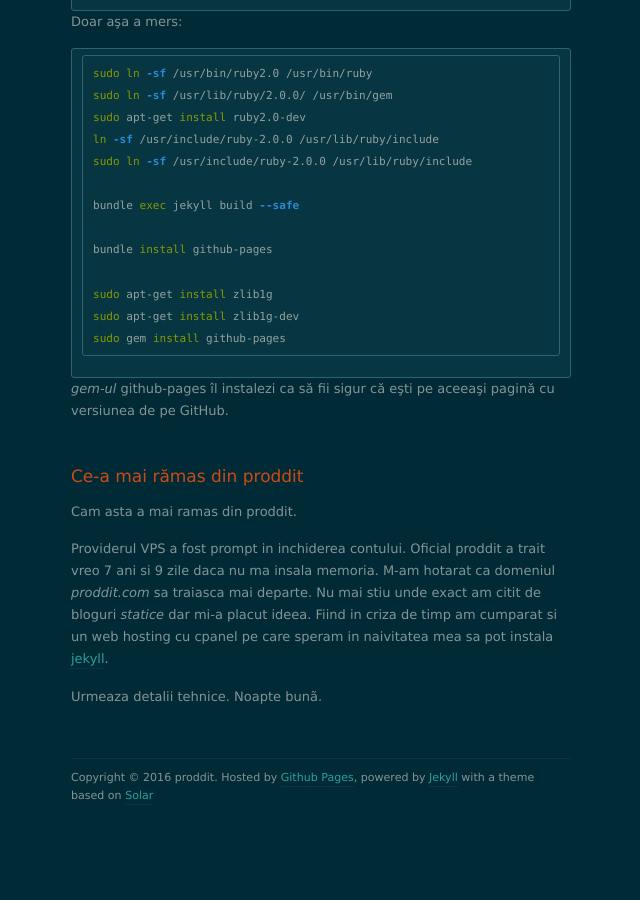
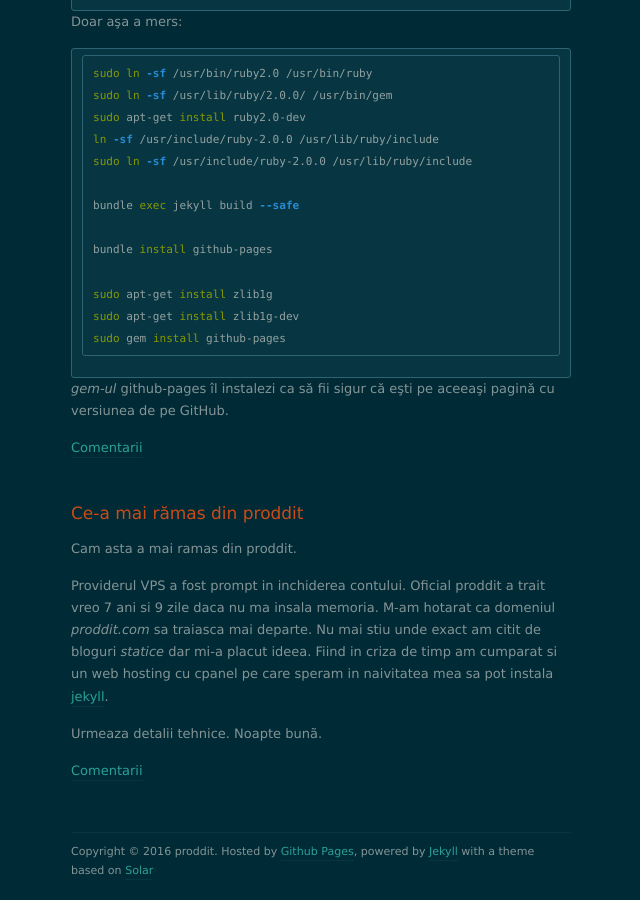
Before and after one commit to xolar/xolar.github.io, a Jekyll site: the page built from index.html, in a window 1280 px wide and 900 px high, scrolled down 1449 px. Shown: the whole window, without its empty margins (319-959 px from the left). Built offline with Jekyll 4.4.1, drawn with Linux system fonts in a browser that asks for light colours; nearby versions of some CDN libraries; the list of posts is cut into pages by our own code; comment, search, counter and statistics services are not loaded; before the commit the page ends 2275 px from its top, so only the background shows below that.

Commit message:
disqus comment count

```diff
--- a/index.html
+++ b/index.html
@@ -17,6 +17,7 @@
 		{% endif %}
 
 		<div class="post-content">{{ post.content }}</div>
+		<a href="{{ post.url }}#disqus_thread" data-disqus-identifier="{{post.date}}">Comentarii</a>
 
 	</article>
 
@@ -49,3 +50,4 @@
 {% endif %}
 
 {% include googleanal.html %}
+<script id="dsq-count-scr" src="//proddit.disqus.com/count.js" async></script>
```
